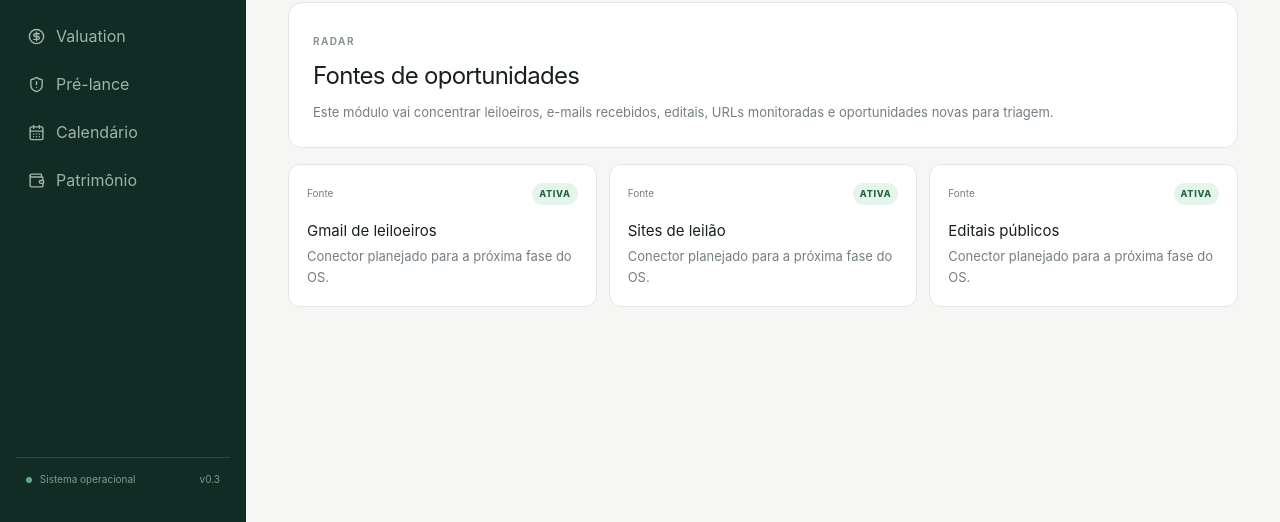
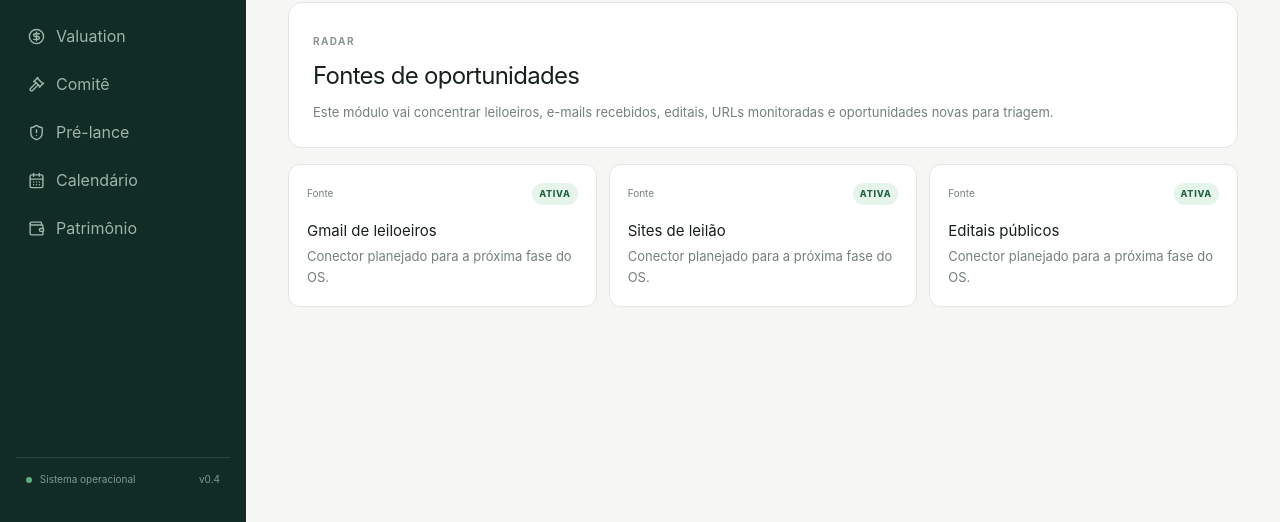
Before and after one commit to agendanutrijulianamoreira-droid/Leiloes, a Next.js app: page /radar in a window 1280 px wide. Shown: the part 275-797 px from the top of the page. Built offline with nearby package versions, Linux system fonts and the light colour scheme.

Commit message:
feat: add committee navigation

```diff
--- a/components/os-shell.tsx
+++ b/components/os-shell.tsx
@@ -2,7 +2,7 @@
 
 import Link from 'next/link'
 import { usePathname } from 'next/navigation'
-import { Bell, CalendarDays, CircleDollarSign, FileSearch, LayoutDashboard, Plus, Radar, ShieldAlert, Target, Wallet } from 'lucide-react'
+import { Bell, CalendarDays, CircleDollarSign, FileSearch, Gavel, LayoutDashboard, Plus, Radar, ShieldAlert, Target, Wallet } from 'lucide-react'
 
 const nav = [
   { label: 'Visão geral', href: '/', icon: LayoutDashboard },
@@ -10,6 +10,7 @@ const nav = [
   { label: 'Oportunidades', href: '/opportunities', icon: Target },
   { label: 'Diligência', href: '/diligence', icon: FileSearch },
   { label: 'Valuation', href: '/valuation', icon: CircleDollarSign },
+  { label: 'Comitê', href: '/committee', icon: Gavel },
   { label: 'Pré-lance', href: '/pre-lance', icon: ShieldAlert },
   { label: 'Calendário', href: '/calendar', icon: CalendarDays },
   { label: 'Patrimônio', href: '/portfolio', icon: Wallet },
@@ -39,7 +40,7 @@ export function OSShell({ title, eyebrow, children, action }: { title: string; e
             )
           })}
         </nav>
-        <div className="sidebarBottom"><div className="statusDot" /> Sistema operacional <span>v0.3</span></div>
+        <div className="sidebarBottom"><div className="statusDot" /> Sistema operacional <span>v0.4</span></div>
       </aside>
       <section className="content">
         <header className="topbar">
```
